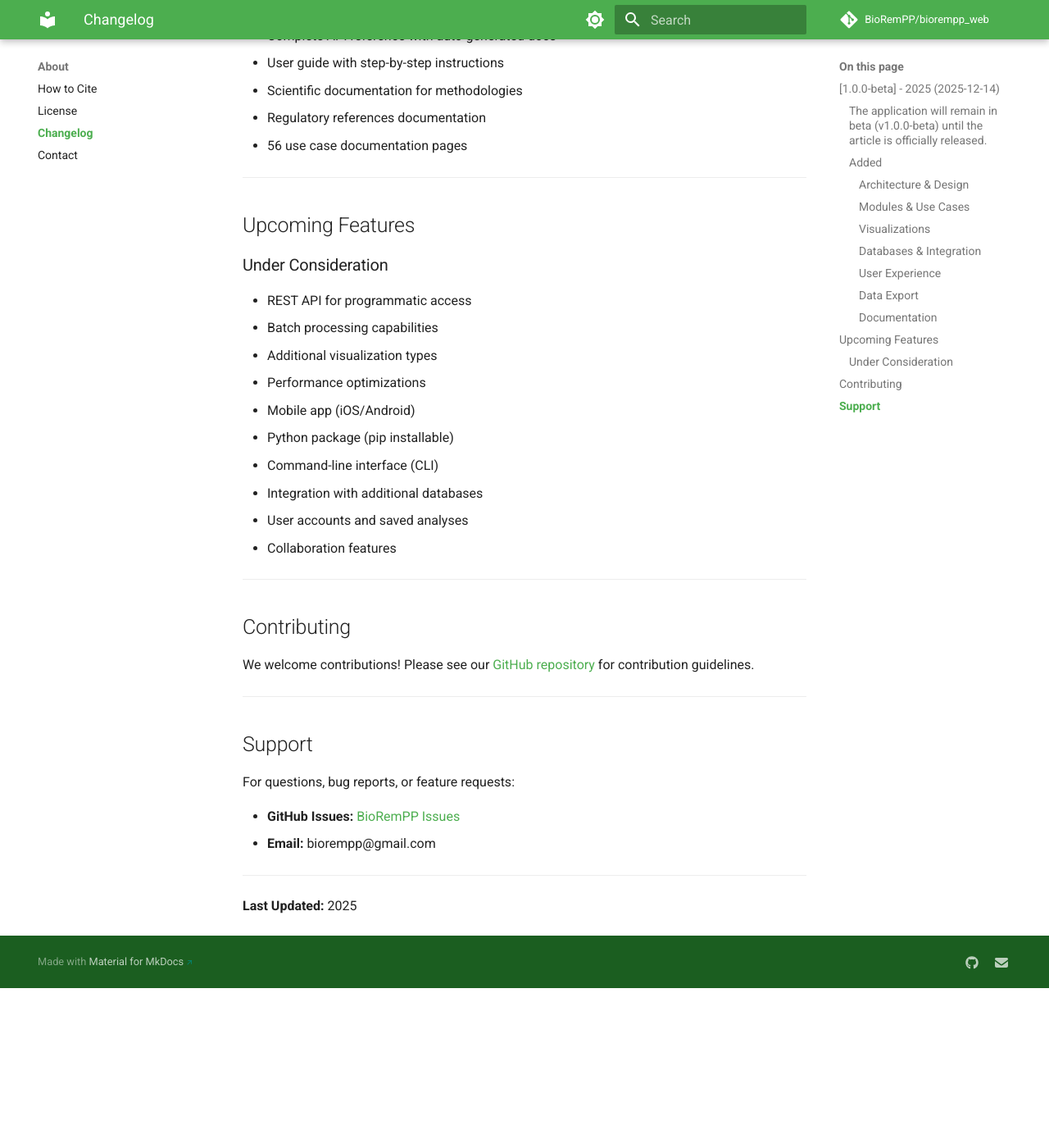
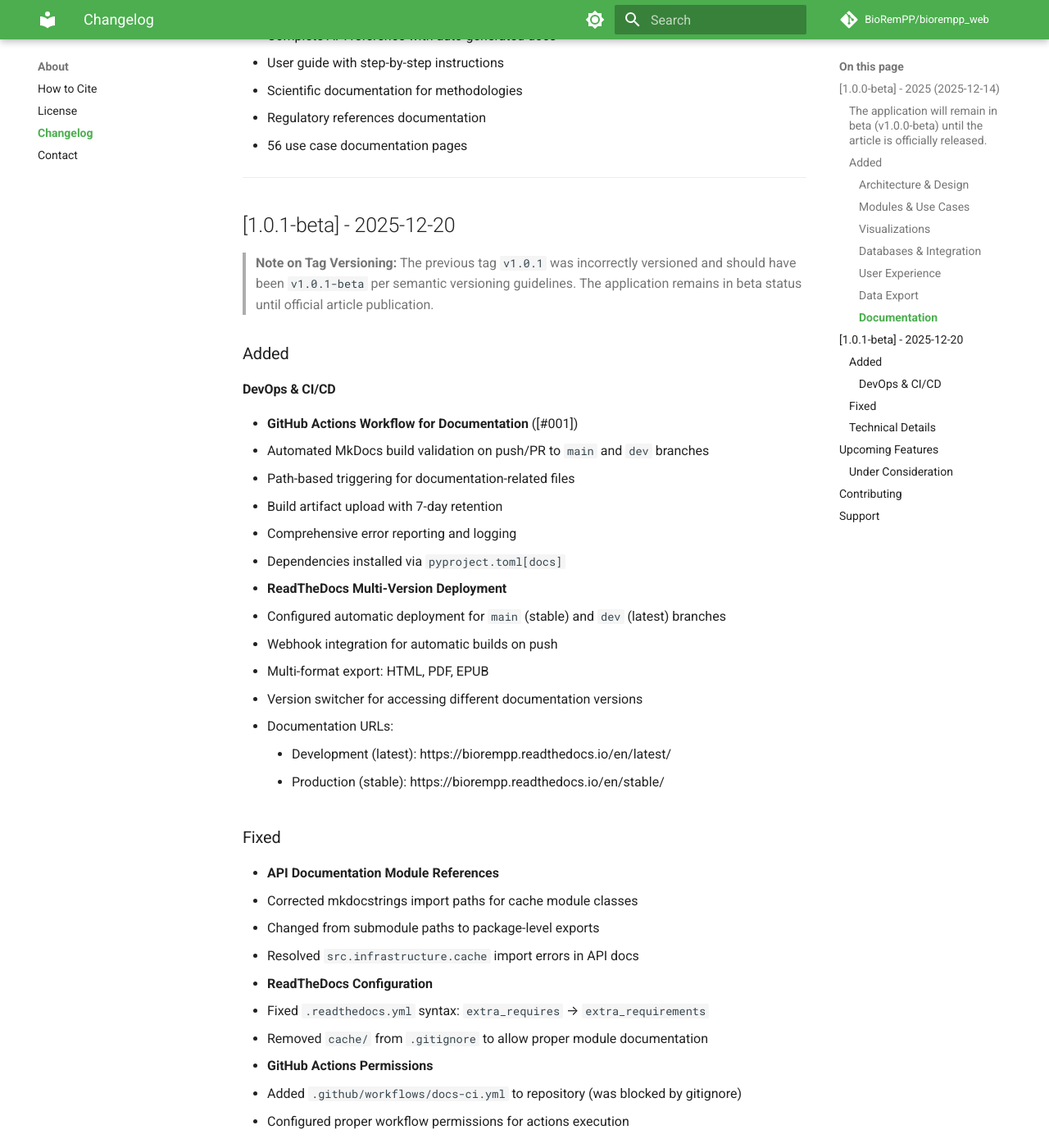
Before and after one commit to BioRemPP/biorempp_web, an MkDocs documentation site: the page built from docs/about/changelog.md, in a window 1280 px wide and 1400 px high, scrolled down 2281 px. Shown: the whole window at 82% size. Built offline with MkDocs 1.6.1 and Material for MkDocs 9.7.7, drawn with Linux system fonts in a browser that asks for light colours; comment, search, counter and statistics services are not loaded; the version menu is left out; before the commit the page ends 3486 px from its top, so only the background shows below that; some of the changed text lies outside the part shown.

Commit message:
ci(docs): configure automated documentation deployment infrastructure
Implement comprehensive CI/CD pipeline for MkDocs documentation with GitHub
Actions validation and ReadTheDocs multi-version deployment for v1.0.0-beta.

Features:
- Add GitHub Actions workflow for documentation quality checks
  * Validates builds on push/PR to main and dev branches
  * Path-based triggering for docs-related files
  * Build validation with comprehensive error reporting
  * Artifact upload for successful builds (7-day retention)

- Configure ReadTheDocs integration
  * Multi-version support (stable/main, latest/dev)
  * Automated webhook-triggered builds
  * PDF and EPUB export formats
  * Uses pyproject.toml[docs] for dependency management

- Fix API documentation module references
  * Correct mkdocstrings import paths for cache module classes
  * Use package-level exports instead of submodule paths
  * Remove problematic package-level imports

Configuration:
- Update .readthedocs.yml to use pyproject.toml extras
- Fix syntax: extra_requires → extra_requirements
- Remove cache/ from .gitignore for proper module documentation
- Configure ReadTheDocs versions: stable (main), latest (dev)
- Add .github/workflows/docs-ci.yml to repository

Technical Details:
- Python: 3.11 (matches production environment)
- Build tool: MkDocs with Material theme
- Dependencies: pip install -e ".[docs]"
- Actions: checkout@v4, setup-python@v5, upload-artifact@v4

NOTE: This partially completes the documentation infrastructure for v1.0.0-beta release.

```diff
--- a/docs/about/changelog.md
+++ b/docs/about/changelog.md
@@ -81,6 +81,54 @@ and this project adheres to [Semantic Versioning](https://semver.org/spec/v2.0.0
 
 ---
 
+## [1.0.1-beta] - 2025-12-20
+
+> **Note on Tag Versioning:** The previous tag `v1.0.1` was incorrectly versioned and should have been `v1.0.1-beta` per semantic versioning guidelines. The application remains in beta status until official article publication.
+
+### Added
+
+#### DevOps & CI/CD
+
+- **GitHub Actions Workflow for Documentation** ([#001])
+  - Automated MkDocs build validation on push/PR to `main` and `dev` branches
+  - Path-based triggering for documentation-related files
+  - Build artifact upload with 7-day retention
+  - Comprehensive error reporting and logging
+  - Dependencies installed via `pyproject.toml[docs]`
+
+- **ReadTheDocs Multi-Version Deployment**
+  - Configured automatic deployment for `main` (stable) and `dev` (latest) branches
+  - Webhook integration for automatic builds on push
+  - Multi-format export: HTML, PDF, EPUB
+  - Version switcher for accessing different documentation versions
+  - Documentation URLs:
+    - Development (latest): https://biorempp.readthedocs.io/en/latest/
+    - Production (stable): https://biorempp.readthedocs.io/en/stable/
+
+### Fixed
+
+- **API Documentation Module References**
+  - Corrected mkdocstrings import paths for cache module classes
+  - Changed from submodule paths to package-level exports
+  - Resolved `src.infrastructure.cache` import errors in API docs
+
+- **ReadTheDocs Configuration**
+  - Fixed `.readthedocs.yml` syntax: `extra_requires` → `extra_requirements`
+  - Removed `cache/` from `.gitignore` to allow proper module documentation
+
+- **GitHub Actions Permissions**
+  - Added `.github/workflows/docs-ci.yml` to repository (was blocked by gitignore)
+  - Configured proper workflow permissions for actions execution
+
+### Technical Details
+
+- **Python Version:** 3.11
+- **CI Actions:** `checkout@v4`, `setup-python@v5`, `upload-artifact@v4`
+- **Build Command:** `mkdocs build --verbose`
+- **Dependencies:** Managed via `pyproject.toml[docs]` optional dependency group
+
+---
+
 
 ## Upcoming Features
 
```
